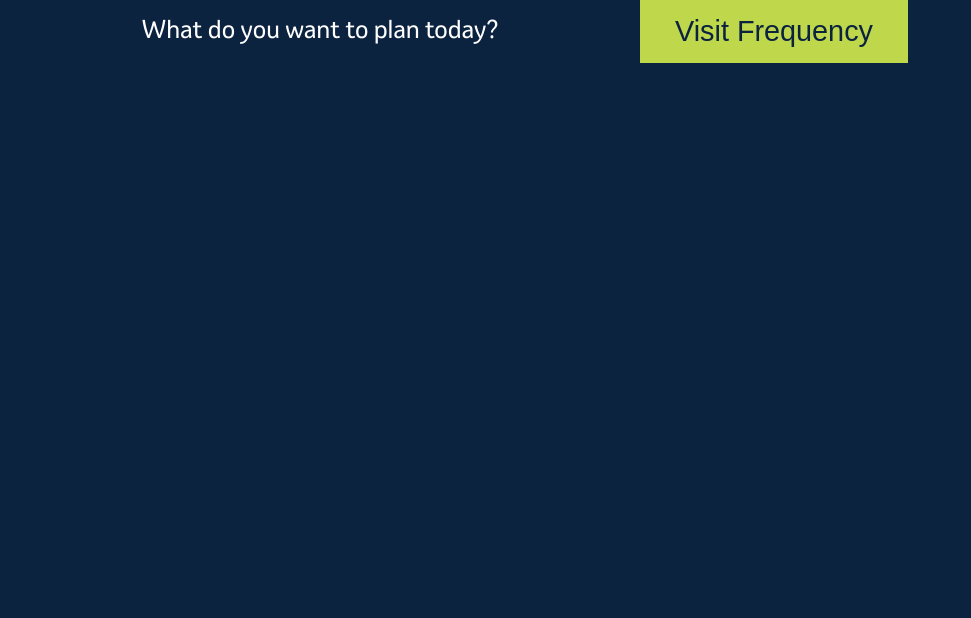
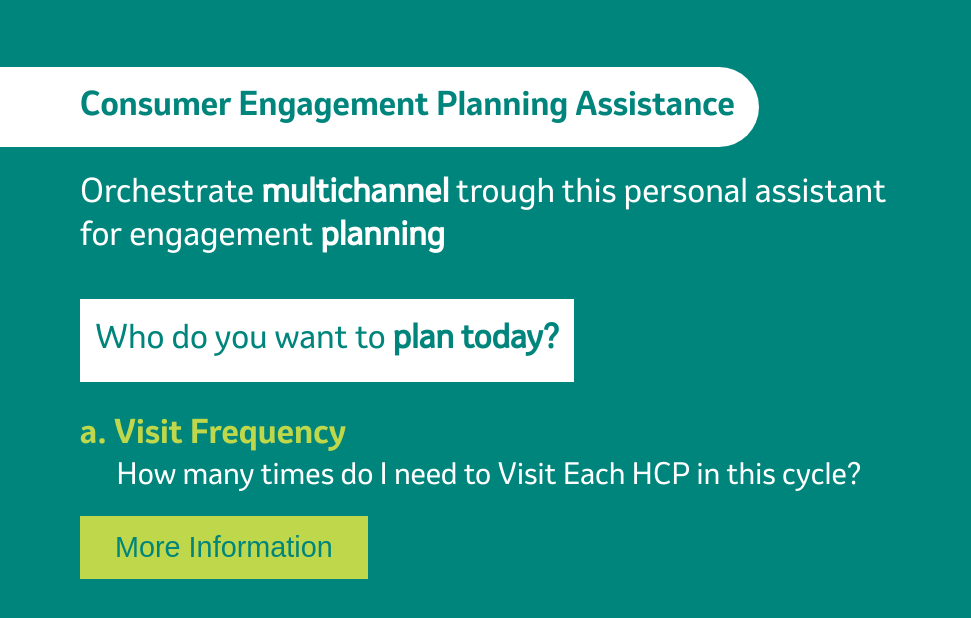
Before and after one commit to Angellomon/msd-modelo-de-atribucion, a SvelteKit app: page /sales in a window 1280 px wide. Shown: the top 618 px of the page, without its empty margins (0-971 px from the left). Built offline with nearby package versions, Linux system fonts and the light colour scheme.

Commit message:
feat(routes): impl design

```diff
--- a/src/routes/mkt/+page.svelte
+++ b/src/routes/mkt/+page.svelte
@@ -1,18 +1,15 @@
 <script>
 	import ActivityButton from '$lib/activity-button.svelte';
-
-	let width = '40vw';
+	import { MartketingHeading } from '$lib/headings';
 </script>
 
 <section>
-	<div class="message">What do you want to plan today?</div>
+	<MartketingHeading />
 
 	<div class="activity-select">
-		<ActivityButton path="/mkt/materials-deployment" {width}>Materials Deployment</ActivityButton>
+		<ActivityButton path="/mkt/materials-deployment">Materials Deployment</ActivityButton>
 
-		<ActivityButton path="/mkt/material-quantity" {width}
-			>Material Quantity for Next Cycle</ActivityButton
-		>
+		<ActivityButton path="/mkt/material-quantity">Material Quantity for Next Cycle</ActivityButton>
 	</div>
 </section>
 
@@ -24,6 +21,10 @@
 
 		justify-content: space-around;
 		align-items: center;
+
+		background-color: var(--verde-msd);
+
+		height: 100vh;
 
 		/* width: 100vw; */
 	}
--- a/src/routes/sales/+page.svelte
+++ b/src/routes/sales/+page.svelte
@@ -1,33 +1,45 @@
 <script>
 	import ActivityButton from '$lib/activity-button.svelte';
+	import { SalesHeading } from '$lib/headings';
 </script>
 
 <section>
-	<div class="message">What do you want to plan today?</div>
+	<SalesHeading />
 
-	<div class="activity-select">
-		<ActivityButton path="/sales/visit-frequency">Visit Frequency</ActivityButton>
-	</div>
+	<div class="option">a. Visit Frequency</div>
+	<div class="description">How many times do I need to Visit Each HCP in this cycle?</div>
+
+	<ActivityButton path="/sales/visit-frequency" --button-color="var(--verde-msd)"
+		>More Information</ActivityButton
+	>
 </section>
 
 <style>
 	section {
 		display: flex;
-		flex-direction: row;
-		flex-wrap: wrap;
+		flex-direction: column;
 
-		justify-content: center;
-		align-items: center;
+		justify-content: flex-start;
+		align-items: flex-start;
+
+		padding-left: 10vh;
+		padding-top: 5vh;
+
+		background-color: var(--verde-msd);
+		height: 95vh;
 	}
 
-	div.message {
-		width: 50vw;
-		text-align: center;
+	div.option {
+		color: var(--verde-vivo-msd);
 
-		font-size: 24px;
+		font-family: 'Invention Bold';
+		font-size: 2rem;
 	}
 
-	div.activity-select {
-		width: 50vw;
+	div.description {
+		margin-left: 2ch;
+		font-size: 1.8rem;
+
+		margin-bottom: 20px;
 	}
 </style>
```
